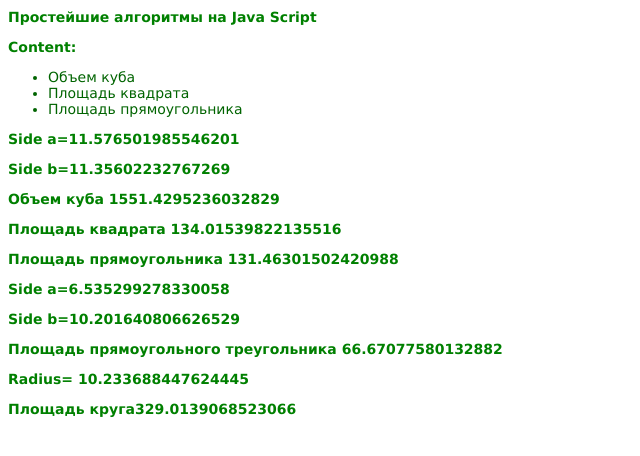
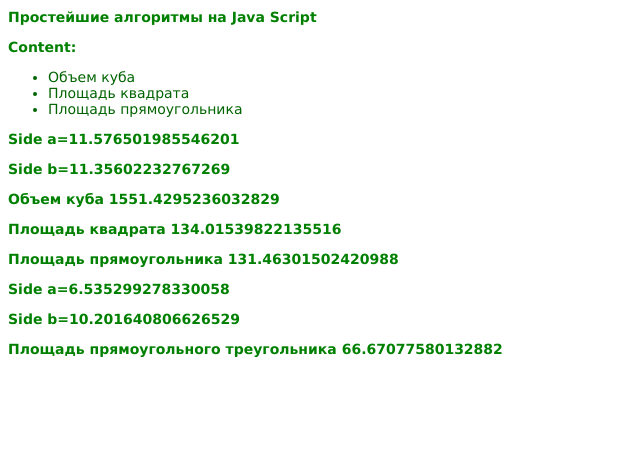
Before and after one commit to AndruKP/js-algo, a plain HTML site: page index.html in a window 1280 px wide. Shown: the whole page, without its empty margins (0-640 px from the left). Drawn offline with Linux system fonts and the light colour scheme.

Commit message:
Revert "Added algo for circle"
This reverts commit d8535e06ad589091b433d748b3ba20888c01d3f9.

```diff
--- a/app.js
+++ b/app.js
@@ -13,10 +13,3 @@ function writeAlgoDemo2() {
     document.write("<p>Side a=" + side_a + "</p><p>Side b=" + side_b + "</p>")
     document.write("<p>Площадь прямоугольного треугольника " + side_a * side_b + "</p>")
 }
-
-function writeAlgoDemo3() {
-    var radius = Math.random() * 10 + 5;
-    var square = Math.PI * radius * radius;
-    document.write("<p>Radius= " + radius + "</p>");
-    document.write("<p>Площадь круга" + square + "</p>")
-}
--- a/index.html
+++ b/index.html
@@ -21,7 +21,6 @@
     <script>
         writeAlgoDemo1();
         writeAlgoDemo2();
-        writeAlgoDemo3();
     </script>
 </body>
 
```
